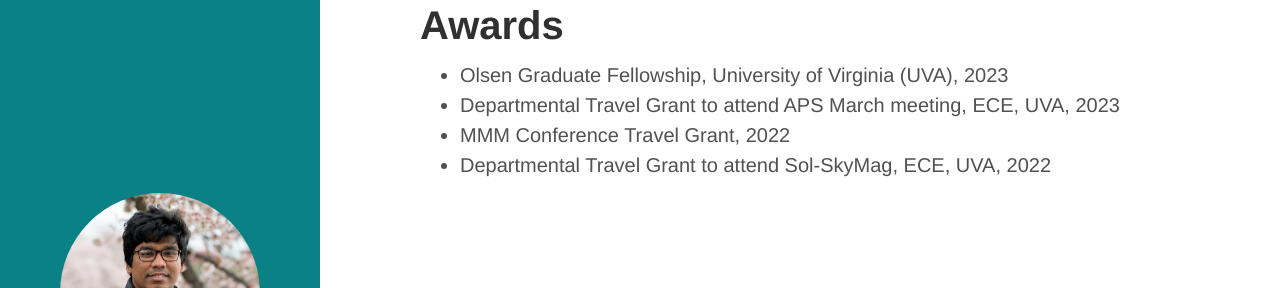
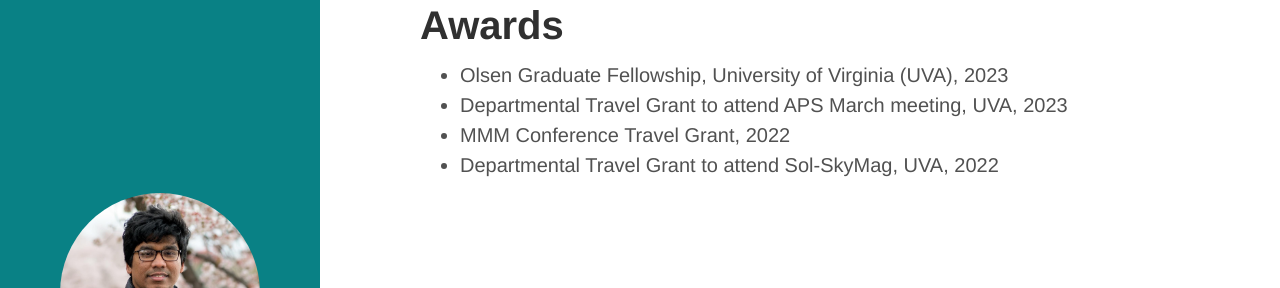
Before and after one commit to mgmorshed/mgmorshed.github.io, a Jekyll site: the page built from awards.md, in a window 1280 px wide. Shown: the top 288 px of the page. Built offline with Jekyll 4.4.1, drawn with Linux system fonts in a browser that asks for light colours; cached includes are drawn as plain includes; some web fonts are replaced.

Commit message:
Update awards.md

```diff
--- a/awards.md
+++ b/awards.md
@@ -3,6 +3,6 @@ layout: page
 title: Awards
 ---
 * Olsen Graduate Fellowship, University of Virginia (UVA), 2023
-* Departmental Travel Grant to attend APS March meeting, ECE, UVA, 2023
+* Departmental Travel Grant to attend APS March meeting, UVA, 2023
 * MMM Conference Travel Grant, 2022
-* Departmental Travel Grant to attend Sol-SkyMag, ECE, UVA, 2022
+* Departmental Travel Grant to attend Sol-SkyMag, UVA, 2022
```
